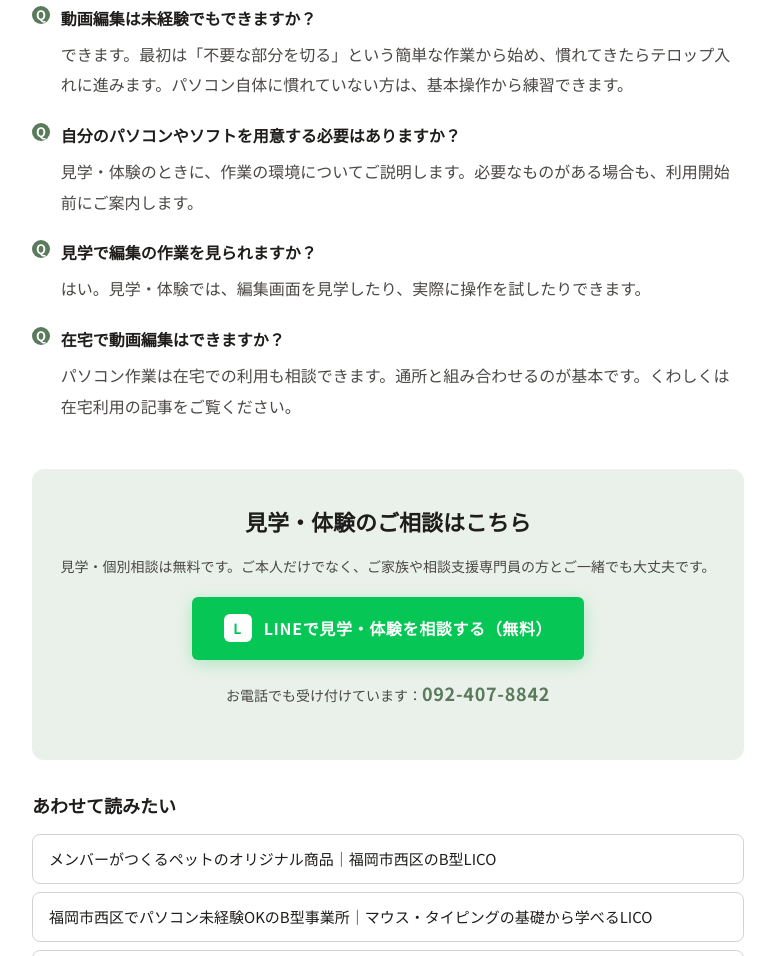
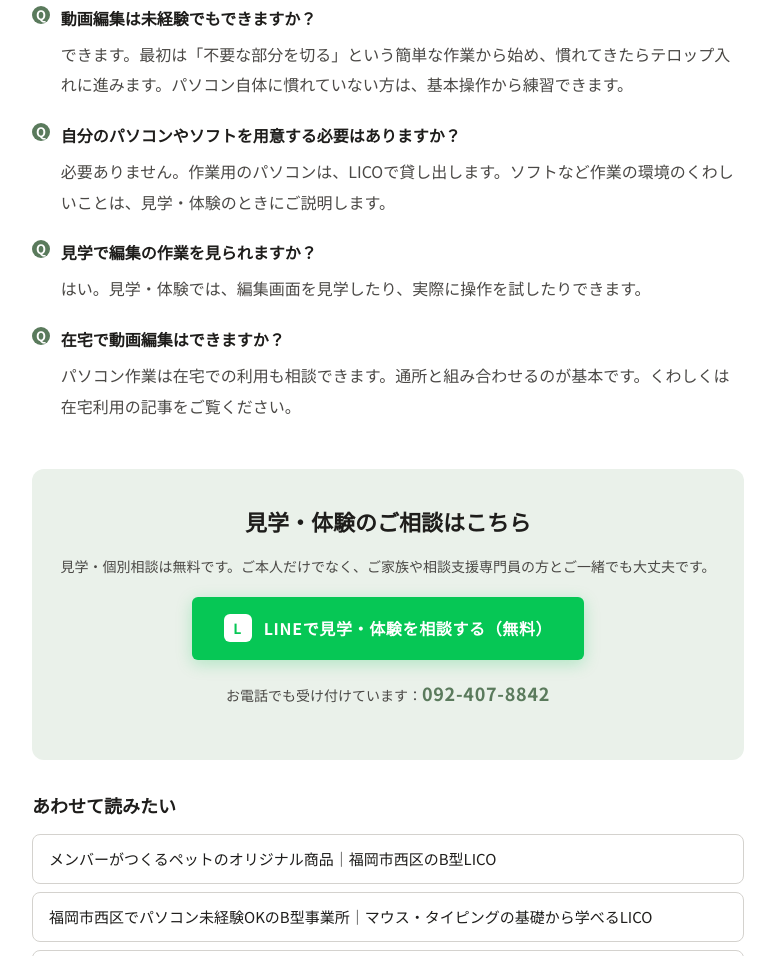
Before and after one commit to SyuroB-LICO-Fukuoka/syuroB-LICO, a plain HTML site: page blog/video-editing-b-type-fukuoka/index.html in a window 1280 px wide. Shown: the part 4176-5132 px from the top of the page, without its empty margins (252-1027 px from the left). Drawn offline with Linux system fonts and the light colour scheme.

Commit message:
ブログ（動画編集）：パソコンは貸出であることを明記
Co-Authored-By: Claude Sonnet 5.5 <noreply@anthropic.com>

```diff
--- a/blog/video-editing-b-type-fukuoka/index.html
+++ b/blog/video-editing-b-type-fukuoka/index.html
@@ -17,7 +17,7 @@
 <script type="application/ld+json">{"@context": "https://schema.org", "@type": "BlogPosting", "mainEntityOfPage": {"@type": "WebPage", "@id": "https://syurob-lico-fukuoka.github.io/syuroB-LICO/blog/video-editing-b-type-fukuoka/"}, "headline": "福岡市西区のB型事業所で動画編集｜未経験・パソコン初心者がYouTube編集を学べるLICO", "description": "福岡市西区今宿の就労継続支援B型LICOでは、YouTube動画の編集を仕事として学べます。カット編集からテロップ入れまでの3ステップ、未経験・パソコン初心者の進め方、向いている人を解説します。", "image": ["https://syurob-lico-fukuoka.github.io/syuroB-LICO/blog/img/pc-work.jpg"], "datePublished": "2026-11-27", "dateModified": "2026-11-27", "inLanguage": "ja", "author": {"@type": "Organization", "name": "就労継続支援B型LICO", "url": "https://syurob-lico-fukuoka.github.io/syuroB-LICO/"}, "publisher": {"@type": "Organization", "name": "株式会社かむらっど", "logo": {"@type": "ImageObject", "url": "https://syurob-lico-fukuoka.github.io/syuroB-LICO/blog/img/logo.jpg"}}, "about": {"@id": "https://syurob-lico-fukuoka.github.io/syuroB-LICO/#lico"}}</script>
 <script type="application/ld+json">{"@context": "https://schema.org", "@type": "LocalBusiness", "@id": "https://syurob-lico-fukuoka.github.io/syuroB-LICO/#lico", "name": "就労継続支援B型LICO", "alternateName": "LICO（リコ）", "url": "https://syurob-lico-fukuoka.github.io/syuroB-LICO/", "telephone": "+81-92-407-8842", "description": "福岡市西区今宿の就労継続支援B型事業所。YouTube動画編集・3Dプリンターでのものづくり・パソコン作業など、自分のペースで働ける場所です。", "address": {"@type": "PostalAddress", "addressRegion": "福岡県", "addressLocality": "福岡市西区", "streetAddress": "今宿東1丁目19-14-3号", "addressCountry": "JP", "postalCode": "819-0161"}, "openingHoursSpecification": [{"@type": "OpeningHoursSpecification", "dayOfWeek": ["Monday", "Tuesday", "Wednesday", "Thursday", "Friday"], "opens": "09:00", "closes": "18:00"}], "parentOrganization": {"@type": "Organization", "name": "株式会社かむらっど"}, "image": "https://syurob-lico-fukuoka.github.io/syuroB-LICO/blog/img/meeting-space.jpg"}</script>
 <script type="application/ld+json">{"@context": "https://schema.org", "@type": "BreadcrumbList", "itemListElement": [{"@type": "ListItem", "position": 1, "name": "ホーム", "item": "https://syurob-lico-fukuoka.github.io/syuroB-LICO/"}, {"@type": "ListItem", "position": 2, "name": "ブログ", "item": "https://syurob-lico-fukuoka.github.io/syuroB-LICO/blog/"}, {"@type": "ListItem", "position": 3, "name": "福岡市西区のB型で動画編集｜パソコン初心者もYouTube編集に挑戦", "item": "https://syurob-lico-fukuoka.github.io/syuroB-LICO/blog/video-editing-b-type-fukuoka/"}]}</script>
-<script type="application/ld+json">{"@context": "https://schema.org", "@type": "FAQPage", "mainEntity": [{"@type": "Question", "name": "動画編集は未経験でもできますか？", "acceptedAnswer": {"@type": "Answer", "text": "できます。最初は「不要な部分を切る」という簡単な作業から始め、慣れてきたらテロップ入れに進みます。パソコン自体に慣れていない方は、基本操作から練習できます。"}}, {"@type": "Question", "name": "自分のパソコンやソフトを用意する必要はありますか？", "acceptedAnswer": {"@type": "Answer", "text": "見学・体験のときに、作業の環境についてご説明します。必要なものがある場合も、利用開始前にご案内します。"}}, {"@type": "Question", "name": "見学で編集の作業を見られますか？", "acceptedAnswer": {"@type": "Answer", "text": "はい。見学・体験では、編集画面を見学したり、実際に操作を試したりできます。"}}, {"@type": "Question", "name": "在宅で動画編集はできますか？", "acceptedAnswer": {"@type": "Answer", "text": "パソコン作業は在宅での利用も相談できます。通所と組み合わせるのが基本です。くわしくは在宅利用の記事をご覧ください。"}}]}</script>
+<script type="application/ld+json">{"@context": "https://schema.org", "@type": "FAQPage", "mainEntity": [{"@type": "Question", "name": "動画編集は未経験でもできますか？", "acceptedAnswer": {"@type": "Answer", "text": "できます。最初は「不要な部分を切る」という簡単な作業から始め、慣れてきたらテロップ入れに進みます。パソコン自体に慣れていない方は、基本操作から練習できます。"}}, {"@type": "Question", "name": "自分のパソコンやソフトを用意する必要はありますか？", "acceptedAnswer": {"@type": "Answer", "text": "必要ありません。作業用のパソコンは、LICOで貸し出します。ソフトなど作業の環境のくわしいことは、見学・体験のときにご説明します。"}}, {"@type": "Question", "name": "見学で編集の作業を見られますか？", "acceptedAnswer": {"@type": "Answer", "text": "はい。見学・体験では、編集画面を見学したり、実際に操作を試したりできます。"}}, {"@type": "Question", "name": "在宅で動画編集はできますか？", "acceptedAnswer": {"@type": "Answer", "text": "パソコン作業は在宅での利用も相談できます。通所と組み合わせるのが基本です。くわしくは在宅利用の記事をご覧ください。"}}]}</script>
 <link rel="preconnect" href="https://fonts.googleapis.com">
 <link href="https://fonts.googleapis.com/css2?family=Noto+Sans+JP:wght@300;400;500;700&display=swap" rel="stylesheet">
 <link rel="stylesheet" href="../blog.css">
@@ -94,7 +94,7 @@
 <p>LICOには、動画編集やYouTubeが好きな方が通い始めています。好きなものが共通していると、作業の合間の会話が自然に生まれやすくなります。反対に、一人で集中したい方は、自分の席でじっくり取り組めます。</p>
 
 <h2 id="faq">よくある質問</h2>
-<dl class="faq-list"><dt>動画編集は未経験でもできますか？</dt><dd>できます。最初は「不要な部分を切る」という簡単な作業から始め、慣れてきたらテロップ入れに進みます。パソコン自体に慣れていない方は、基本操作から練習できます。</dd><dt>自分のパソコンやソフトを用意する必要はありますか？</dt><dd>見学・体験のときに、作業の環境についてご説明します。必要なものがある場合も、利用開始前にご案内します。</dd><dt>見学で編集の作業を見られますか？</dt><dd>はい。見学・体験では、編集画面を見学したり、実際に操作を試したりできます。</dd><dt>在宅で動画編集はできますか？</dt><dd>パソコン作業は在宅での利用も相談できます。通所と組み合わせるのが基本です。くわしくは在宅利用の記事をご覧ください。</dd></dl>
+<dl class="faq-list"><dt>動画編集は未経験でもできますか？</dt><dd>できます。最初は「不要な部分を切る」という簡単な作業から始め、慣れてきたらテロップ入れに進みます。パソコン自体に慣れていない方は、基本操作から練習できます。</dd><dt>自分のパソコンやソフトを用意する必要はありますか？</dt><dd>必要ありません。作業用のパソコンは、LICOで貸し出します。ソフトなど作業の環境のくわしいことは、見学・体験のときにご説明します。</dd><dt>見学で編集の作業を見られますか？</dt><dd>はい。見学・体験では、編集画面を見学したり、実際に操作を試したりできます。</dd><dt>在宅で動画編集はできますか？</dt><dd>パソコン作業は在宅での利用も相談できます。通所と組み合わせるのが基本です。くわしくは在宅利用の記事をご覧ください。</dd></dl>
 
 </div>
 </article>
```
